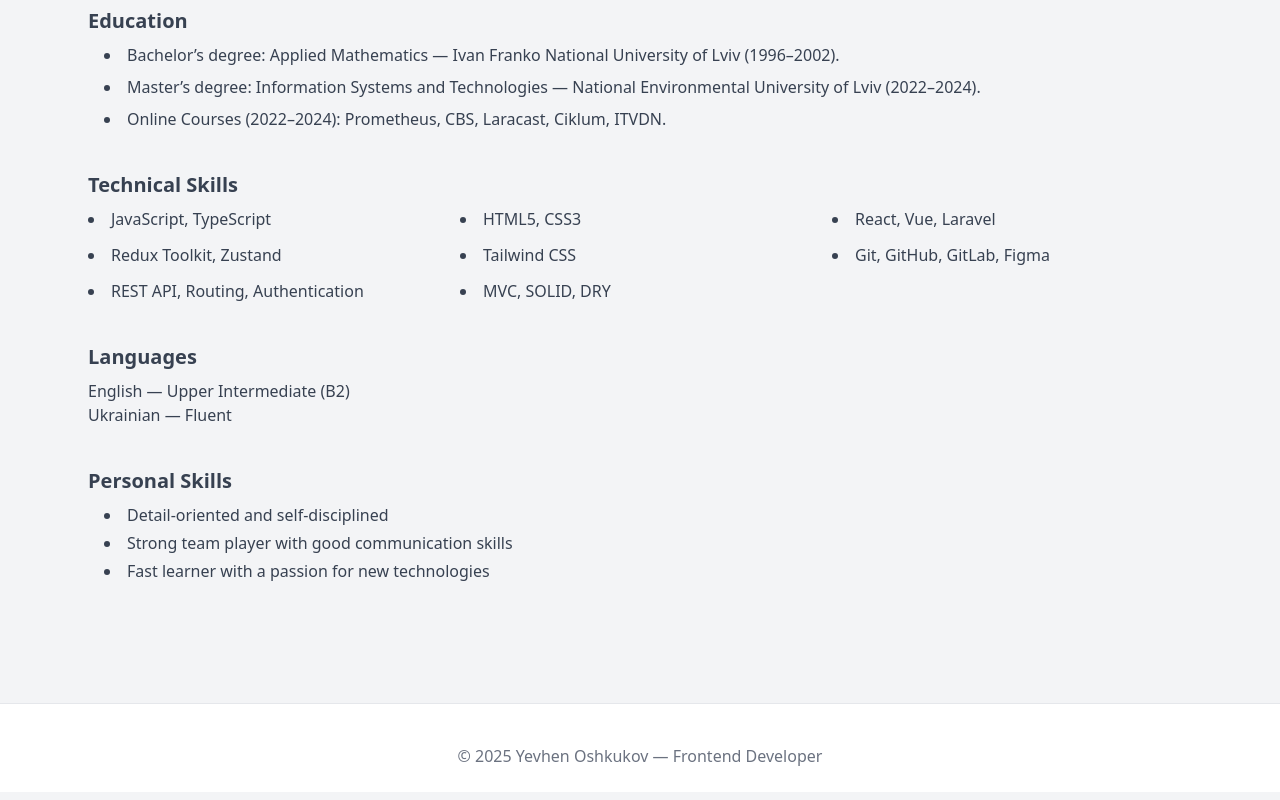
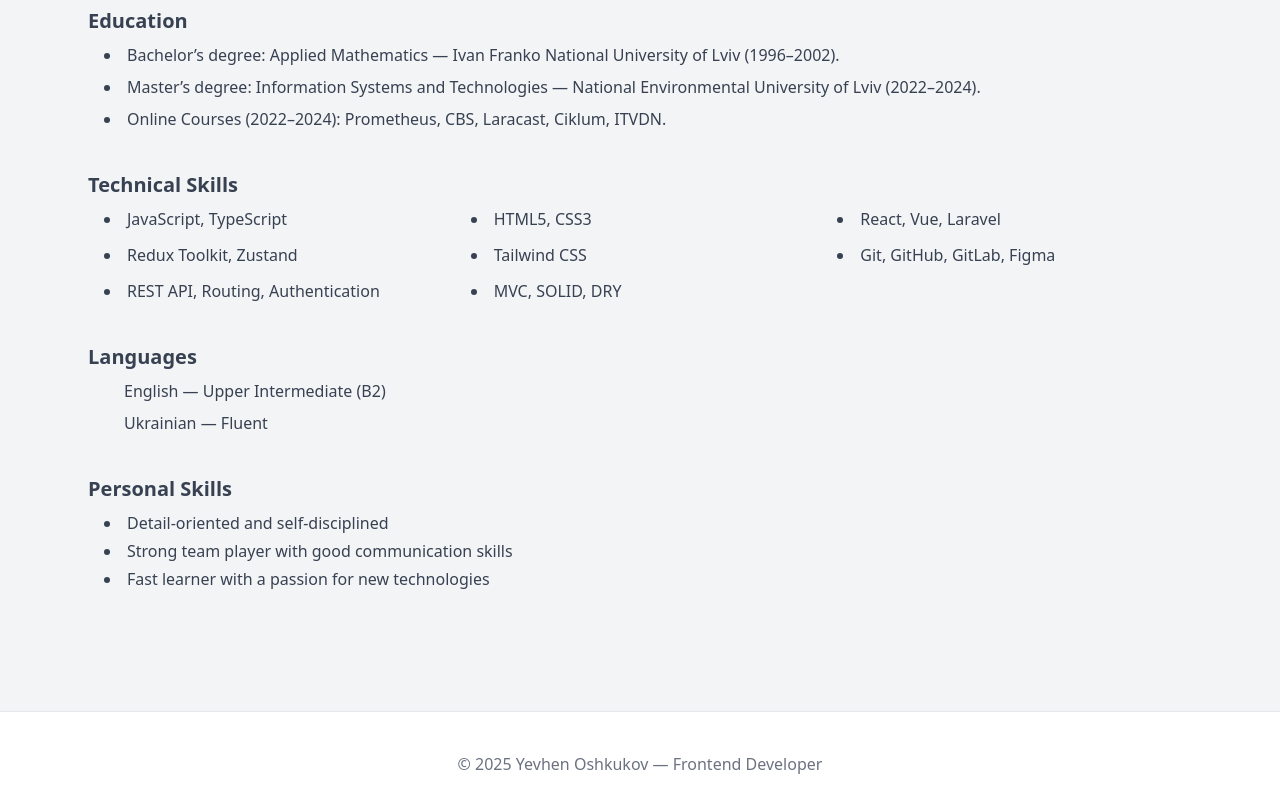
Before and after one commit to Yevgen2022/Portfolio-cleanJS, a React (Vite) app: page /resume in a window 1280 px wide. Shown: the part 1177-1977 px from the top of the page. Built offline with nearby package versions, Linux system fonts and the light colour scheme; the HTML template or start-up script is replaced by a standard one.

Commit message:
Changed margin in Resume.jsx

```diff
--- a/src/pages/Resume.jsx
+++ b/src/pages/Resume.jsx
@@ -1,124 +1,3 @@
-// <div  class="py-20">
-//     <div class="resume">
-//         <div class="flex justify-end">
-//             <div class="text-base text-right max-w-sm">
-//                 <h2 class="text-lg font-bold mb-2">Contact</h2>
-//                 <p>Email: <a href="mailto:sy.yevhen.lc@gmail.com"
-//                              class="text-blue-500 hover:underline">sy.yevhen.lc@gmail.com</a></p>
-//                 <p>LinkedIn: <a href="https://www.linkedin.com/in/yevhen-oshkukov-436973254/"
-//                                 target="_blank"
-//                                 class="text-blue-500 hover:underline">Yevhen-LinkedIn</a></p>
-//             </div>
-//         </div>
-//     </div>
-//
-//
-//     <section class="mb-10 mt-16">
-//         <h2 class="text-xl font-bold mb-2">Objective</h2>
-//         <p>
-//             Front-end developer with strong self-learning motivation. Proficient in building SPA applications using
-//             React, TypeScript, and Tailwind CSS. Adept in REST API integration, state management, and clean code
-//             principles. Seeking to join a tech-driven team where I can contribute and grow further.
-//         </p>
-//     </section>
-//
-//     <section class="mb-10">
-//         <h2 class="text-xl font-bold mb-2">Professional Experience</h2>
-//         <div class="mb-6">
-//             <h3 class="font-semibold">Self-learning <span class="text-sm text-gray-500 dark:text-gray-400">| Feb 2025 – Present</span>
-//             </h3>
-//             <ul class="list-disc list-inside ml-4 mt-2 space-y-1">
-//                 <li>Building a personal SPA project with React, TypeScript, Redux Toolkit, and Tailwind CSS.</li>
-//                 <li>Implemented routing (React Router v6), JWT-based authentication, and theme switching (dark/light
-//                     mode).
-//                 </li>
-//                 <li>Integrated REST API data using async thunks and displayed paginated content with loading states.
-//                 </li>
-//                 <li>Focused on clean, maintainable code (following ESLint/Prettier rules and DRY/KISS principles).</li>
-//                 <li>Practicing accessibility, performance optimization, and responsive design techniques.</li>
-//                 <li>Using Git and GitHub for version control and codebase organization.</li>
-//             </ul>
-//         </div>
-//         <div class="mb-6">
-//             <h3 class="font-semibold">Front-End Trainee — SincosSoftware (Norwegian company) <span
-//                     class="text-sm text-gray-500 dark:text-gray-400">| Feb 2024 – Feb 2025</span></h3>
-//             <ul class="list-disc list-inside ml-4 mt-2 space-y-1">
-//                 <li>Worked on internal tools under mentorship, building reusable UI components with: Laravel, React,
-//                     Vue, JS, Tailwind CSS.
-//                 </li>
-//                 <li>Implemented REST API integration (Axios/fetch), routing (Vue Router/React Router), and
-//                     authentication flows.
-//                 </li>
-//                 <li>Developed internal tools and training projectsData.json under senior mentorship.</li>
-//                 <li>Assisted in backend tasks: creating Laravel routes, Blade views, and controllers using MVC
-//                     principles.
-//                 </li>
-//                 <li>Participated in weekly code reviews, received feedback from senior developers, and improved
-//                     problem-solving approach.
-//                 </li>
-//                 <li>Used GitHub for version control and collaboration.</li>
-//                 <li>Assisted in creating Laravel routes and controllers for user-related endpoints.</li>
-//                 <li>Gained hands-on backend experience with Laravel and MVC.</li>
-//             </ul>
-//         </div>
-//         <div>
-//             <h3 class="font-semibold">Front-End Development - Prometheus, SBC, Laracast, Ciklum <span
-//                     class="text-sm text-gray-500 dark:text-gray-400">| Online Courses 2022 - 2024</span></h3>
-//             <ul class="list-disc list-inside ml-4 mt-2 space-y-1">
-//                 <li>Completed comprehensive front-end development courses, focusing on JavaScript,<span
-//                         class="block ml-5"> TypeScript, React, Redux, HTML5, CSS3, Tailwind CSS, and Git.</span></li>
-//                 <li>Built and deployed multiple projectsData.json (portfolio site, to-do app, weather app) using React and modern
-//                     tooling.
-//                 </li>
-//                 <li>Integrated APIs like TMDB and OpenWeather, implemented routing, state management with Redux, and
-//                     form validation.
-//                 </li>
-//                 <li>Practiced converting Figma designs into responsive, pixel-perfect layouts using Tailwind.</li>
-//                 <li>Gained hands-on experience with Git, GitHub, and collaboration workflows.</li>
-//             </ul>
-//         </div>
-//     </section>
-//
-//     <section class="mb-10">
-//         <h2 class="text-xl font-bold mb-2">Education</h2>
-//         <ul class="list-disc list-inside ml-4 space-y-2">
-//             <li>Bachelor’s degree: Applied Mathematics — Ivan Franko National University of Lviv (1996–2002).</li>
-//             <li>Master’s degree: Information Systems and Technologies — National Environmental University of Lviv
-//                 (2022–2024).
-//             </li>
-//             <li>Online Courses (2022–2024): Prometheus, CBS, Laracast, Ciklum, ITVDN.</li>
-//         </ul>
-//     </section>
-//
-//     <section class="mb-10">
-//         <h2 class="text-xl font-bold mb-2">Technical Skills</h2>
-//         <ul class="grid grid-cols-2 sm:grid-cols-3 gap-3 list-disc list-inside">
-//             <li>JavaScript, TypeScript</li>
-//             <li>HTML5, CSS3</li>
-//             <li>React, Vue, Laravel</li>
-//             <li>Redux Toolkit, Zustand</li>
-//             <li>Tailwind CSS</li>
-//             <li>Git, GitHub, GitLab, Figma</li>
-//             <li>REST API, Routing, Authentication</li>
-//             <li>MVC, SOLID, DRY</li>
-//         </ul>
-//     </section>
-//
-//     <section class="mb-10">
-//         <h2 class="text-xl font-bold mb-2">Languages</h2>
-//         <p>English — Upper Intermediate (B2)</p>
-//         <p>Ukrainian — Fluent</p>
-//     </section>
-//
-//     <section class="mb-10">
-//         <h2 class="text-xl font-bold mb-2">Personal Skills</h2>
-//         <ul class="list-disc list-inside ml-4 space-y-1">
-//             <li>Detail-oriented and self-disciplined</li>
-//             <li>Strong team player with good communication skills</li>
-//             <li>Fast learner with a passion for new technologies</li>
-//         </ul>
-//     </section>
-// </div>
 export default function Resume() {
     return (
         <div className="py-20">
@@ -127,8 +6,11 @@ export default function Resume() {
                 <div className="flex justify-end">
                     <div className="text-base text-right max-w-sm">
                         <h2 className="text-lg font-bold mb-2">Contact</h2>
-                        <p>Email: <a href="mailto:sy.yevhen.lc@gmail.com" className="text-blue-500 hover:underline">sy.yevhen.lc@gmail.com</a></p>
-                        <p>LinkedIn: <a href="https://www.linkedin.com/in/yevhen-oshkukov-436973254/" target="_blank" rel="noopener noreferrer" className="text-blue-500 hover:underline">Yevhen-LinkedIn</a></p>
+                        <p>Email: <a href="mailto:sy.yevhen.lc@gmail.com"
+                                     className="text-blue-500 hover:underline">sy.yevhen.lc@gmail.com</a></p>
+                        <p>LinkedIn: <a href="https://www.linkedin.com/in/yevhen-oshkukov-436973254/" target="_blank"
+                                        rel="noopener noreferrer"
+                                        className="text-blue-500 hover:underline">Yevhen-LinkedIn</a></p>
                     </div>
                 </div>
             </div>
@@ -137,7 +19,8 @@ export default function Resume() {
             <section className="mb-10 mt-16">
                 <h2 className="text-xl font-bold mb-2">Objective</h2>
                 <p>
-                    Front-end developer with strong self-learning motivation. Proficient in building SPA applications using
+                    Front-end developer with strong self-learning motivation. Proficient in building SPA applications
+                    using
                     React, TypeScript, and Tailwind CSS. Adept in REST API integration, state management, and clean code
                     principles. Seeking to join a tech-driven team where I can contribute and grow further.
                 </p>
@@ -150,13 +33,21 @@ export default function Resume() {
                 {/* Experience 1 */}
                 <div className="mb-6">
                     <h3 className="font-semibold">
-                        Self-learning <span className="text-sm text-gray-500 dark:text-gray-400">| Feb 2025 – Present</span>
+                        Self-learning <span
+                        className="text-sm text-gray-500 dark:text-gray-400">| Feb 2025 – Present</span>
                     </h3>
                     <ul className="list-disc list-inside ml-4 mt-2 space-y-1">
-                        <li>Building a personal SPA project with React, TypeScript, Redux Toolkit, and Tailwind CSS.</li>
-                        <li>Implemented routing (React Router v6), JWT-based authentication, and theme switching (dark/light mode).</li>
-                        <li>Integrated REST API data using async thunks and displayed paginated content with loading states.</li>
-                        <li>Focused on clean, maintainable code (following ESLint/Prettier rules and DRY/KISS principles).</li>
+                        <li>Building a personal SPA project with React, TypeScript, Redux Toolkit, and Tailwind CSS.
+                        </li>
+                        <li>Implemented routing (React Router v6), JWT-based authentication, and theme switching
+                            (dark/light mode).
+                        </li>
+                        <li>Integrated REST API data using async thunks and displayed paginated content with loading
+                            states.
+                        </li>
+                        <li>Focused on clean, maintainable code (following ESLint/Prettier rules and DRY/KISS
+                            principles).
+                        </li>
                         <li>Practicing accessibility, performance optimization, and responsive design techniques.</li>
                         <li>Using Git and GitHub for version control and codebase organization.</li>
                     </ul>
@@ -165,14 +56,23 @@ export default function Resume() {
                 {/* Experience 2 */}
                 <div className="mb-6">
                     <h3 className="font-semibold">
-                        Front-End Trainee — SincosSoftware (Norwegian company) <span className="text-sm text-gray-500 dark:text-gray-400">| Feb 2024 – Feb 2025</span>
+                        Front-End Trainee — SincosSoftware (Norwegian company) <span
+                        className="text-sm text-gray-500 dark:text-gray-400">| Feb 2024 – Feb 2025</span>
                     </h3>
                     <ul className="list-disc list-inside ml-4 mt-2 space-y-1">
-                        <li>Worked on internal tools under mentorship, building reusable UI components with: Laravel, React, Vue, JS, Tailwind CSS.</li>
-                        <li>Implemented REST API integration (Axios/fetch), routing (Vue Router/React Router), and authentication flows.</li>
+                        <li>Worked on internal tools under mentorship, building reusable UI components with: Laravel,
+                            React, Vue, JS, Tailwind CSS.
+                        </li>
+                        <li>Implemented REST API integration (Axios/fetch), routing (Vue Router/React Router), and
+                            authentication flows.
+                        </li>
                         <li>Developed internal tools and training projects under senior mentorship.</li>
-                        <li>Assisted in backend tasks: creating Laravel routes, Blade views, and controllers using MVC principles.</li>
-                        <li>Participated in weekly code reviews, received feedback from senior developers, and improved problem-solving approach.</li>
+                        <li>Assisted in backend tasks: creating Laravel routes, Blade views, and controllers using MVC
+                            principles.
+                        </li>
+                        <li>Participated in weekly code reviews, received feedback from senior developers, and improved
+                            problem-solving approach.
+                        </li>
                         <li>Used GitHub for version control and collaboration.</li>
                         <li>Gained hands-on backend experience with Laravel and MVC.</li>
                     </ul>
@@ -181,13 +81,21 @@ export default function Resume() {
                 {/* Experience 3 */}
                 <div>
                     <h3 className="font-semibold">
-                        Front-End Development - Prometheus, SBC, Laracast, Ciklum <span className="text-sm text-gray-500 dark:text-gray-400">| Online Courses 2022 - 2024</span>
+                        Front-End Development - Prometheus, SBC, Laracast, Ciklum <span
+                        className="text-sm text-gray-500 dark:text-gray-400">| Online Courses 2022 - 2024</span>
                     </h3>
                     <ul className="list-disc list-inside ml-4 mt-2 space-y-1">
-                        <li>Completed comprehensive front-end development courses, focusing on JavaScript, <span className="block ml-5">TypeScript, React, Redux, HTML5, CSS3, Tailwind CSS, and Git.</span></li>
-                        <li>Built and deployed multiple projects (portfolio site, to-do app, weather app) using React and modern tooling.</li>
-                        <li>Integrated APIs like TMDB and OpenWeather, implemented routing, state management with Redux, and form validation.</li>
-                        <li>Practiced converting Figma designs into responsive, pixel-perfect layouts using Tailwind.</li>
+                        <li>Completed comprehensive front-end development courses, focusing on JavaScript, <span
+                            className="block ml-5">TypeScript, React, Redux, HTML5, CSS3, Tailwind CSS, and Git.</span>
+                        </li>
+                        <li>Built and deployed multiple projects (portfolio site, to-do app, weather app) using React
+                            and modern tooling.
+                        </li>
+                        <li>Integrated APIs like TMDB and OpenWeather, implemented routing, state management with Redux,
+                            and form validation.
+                        </li>
+                        <li>Practiced converting Figma designs into responsive, pixel-perfect layouts using Tailwind.
+                        </li>
                         <li>Gained hands-on experience with Git, GitHub, and collaboration workflows.</li>
                     </ul>
                 </div>
@@ -197,8 +105,11 @@ export default function Resume() {
             <section className="mb-10">
                 <h2 className="text-xl font-bold mb-2">Education</h2>
                 <ul className="list-disc list-inside ml-4 space-y-2">
-                    <li>Bachelor’s degree: Applied Mathematics — Ivan Franko National University of Lviv (1996–2002).</li>
-                    <li>Master’s degree: Information Systems and Technologies — National Environmental University of Lviv (2022–2024).</li>
+                    <li>Bachelor’s degree: Applied Mathematics — Ivan Franko National University of Lviv (1996–2002).
+                    </li>
+                    <li>Master’s degree: Information Systems and Technologies — National Environmental University of
+                        Lviv (2022–2024).
+                    </li>
                     <li>Online Courses (2022–2024): Prometheus, CBS, Laracast, Ciklum, ITVDN.</li>
                 </ul>
             </section>
@@ -206,7 +117,7 @@ export default function Resume() {
             {/* Technical Skills */}
             <section className="mb-10">
                 <h2 className="text-xl font-bold mb-2">Technical Skills</h2>
-                <ul className="grid grid-cols-2 sm:grid-cols-3 gap-3 list-disc list-inside">
+                <ul className="grid grid-cols-2 sm:grid-cols-3 gap-3 list-disc list-inside ml-4">
                     <li>JavaScript, TypeScript</li>
                     <li>HTML5, CSS3</li>
                     <li>React, Vue, Laravel</li>
@@ -221,8 +132,10 @@ export default function Resume() {
             {/* Languages */}
             <section className="mb-10">
                 <h2 className="text-xl font-bold mb-2">Languages</h2>
-                <p>English — Upper Intermediate (B2)</p>
-                <p>Ukrainian — Fluent</p>
+                <div className="ml-9 space-y-2">
+                    <p>English — Upper Intermediate (B2)</p>
+                    <p>Ukrainian — Fluent</p>
+                </div>
             </section>
 
             {/* Personal Skills */}
```
